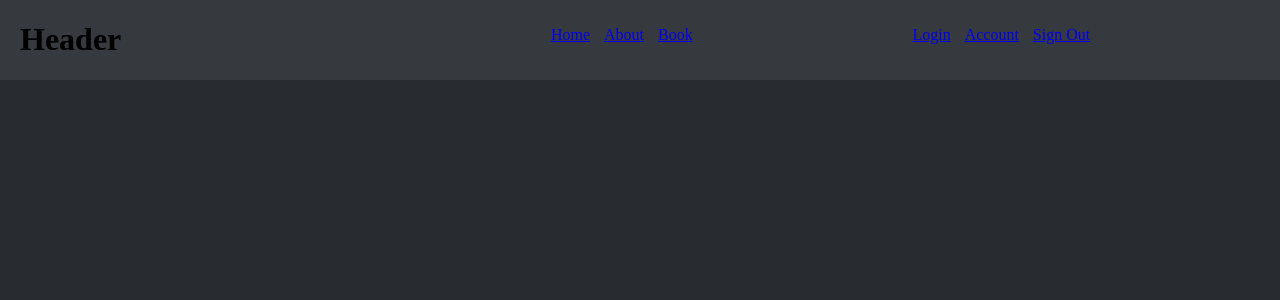
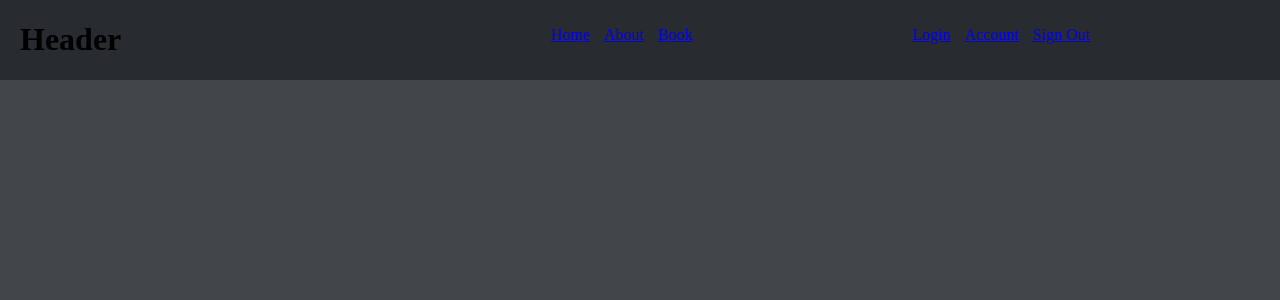
Before and after one commit to bushycargo/HorizenTravel, a Flask app: page / in a window 1280 px wide. Shown: the top 300 px of the page. Run offline with Flask 2, Linux system fonts and the light colour scheme.

Commit message:
Colour Changes

```diff
--- a/static/css/main.css
+++ b/static/css/main.css
@@ -1,6 +1,6 @@
 body{
     margin: 0;
-    background-color: #282b30;
+    background-color: #424549;
 }
 .grid-container{
     display: grid;
@@ -26,5 +26,5 @@ body{
     padding-left: 10px;
 }
 header{
-    background-color: #36393e;
+    background-color: #282b30;
 }
```
